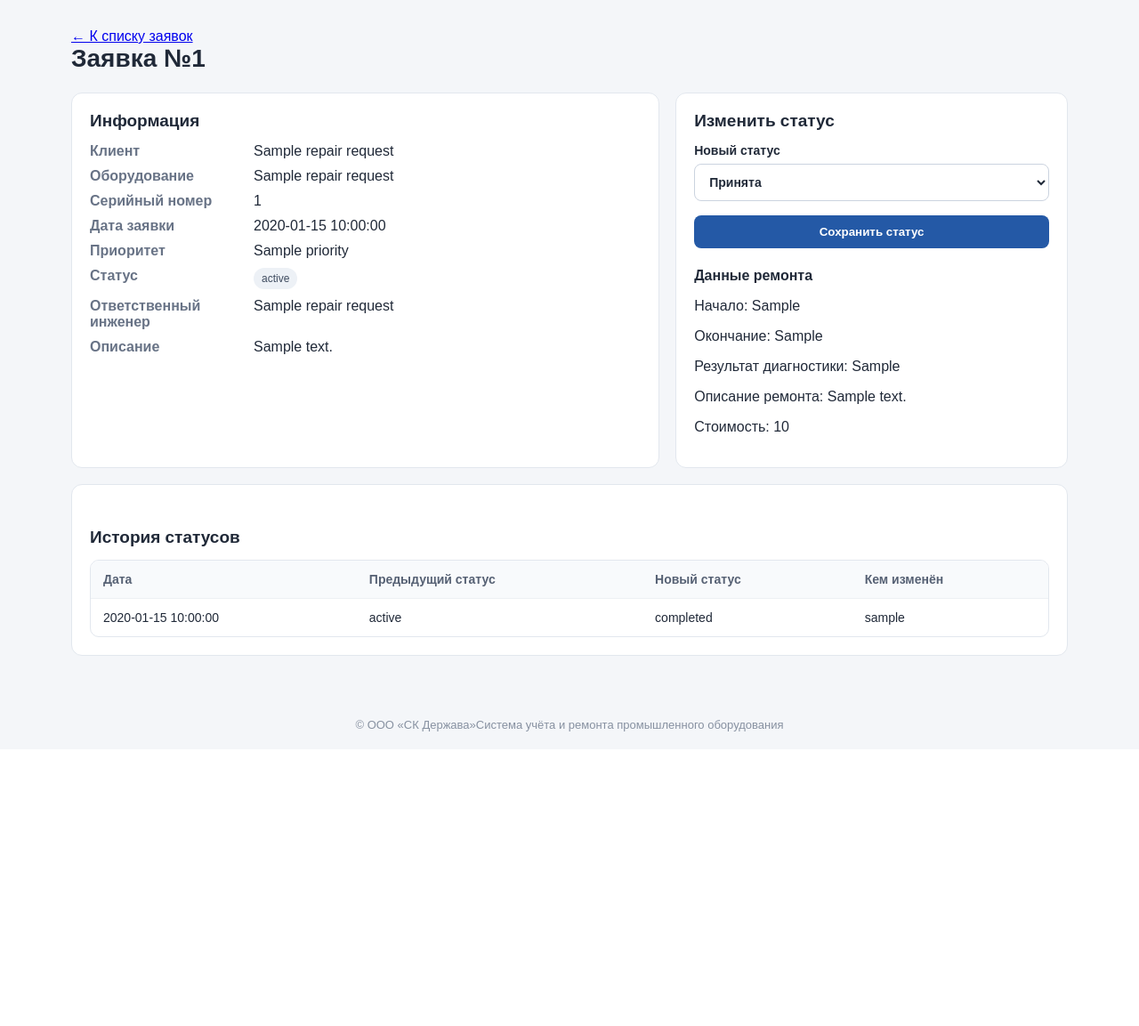
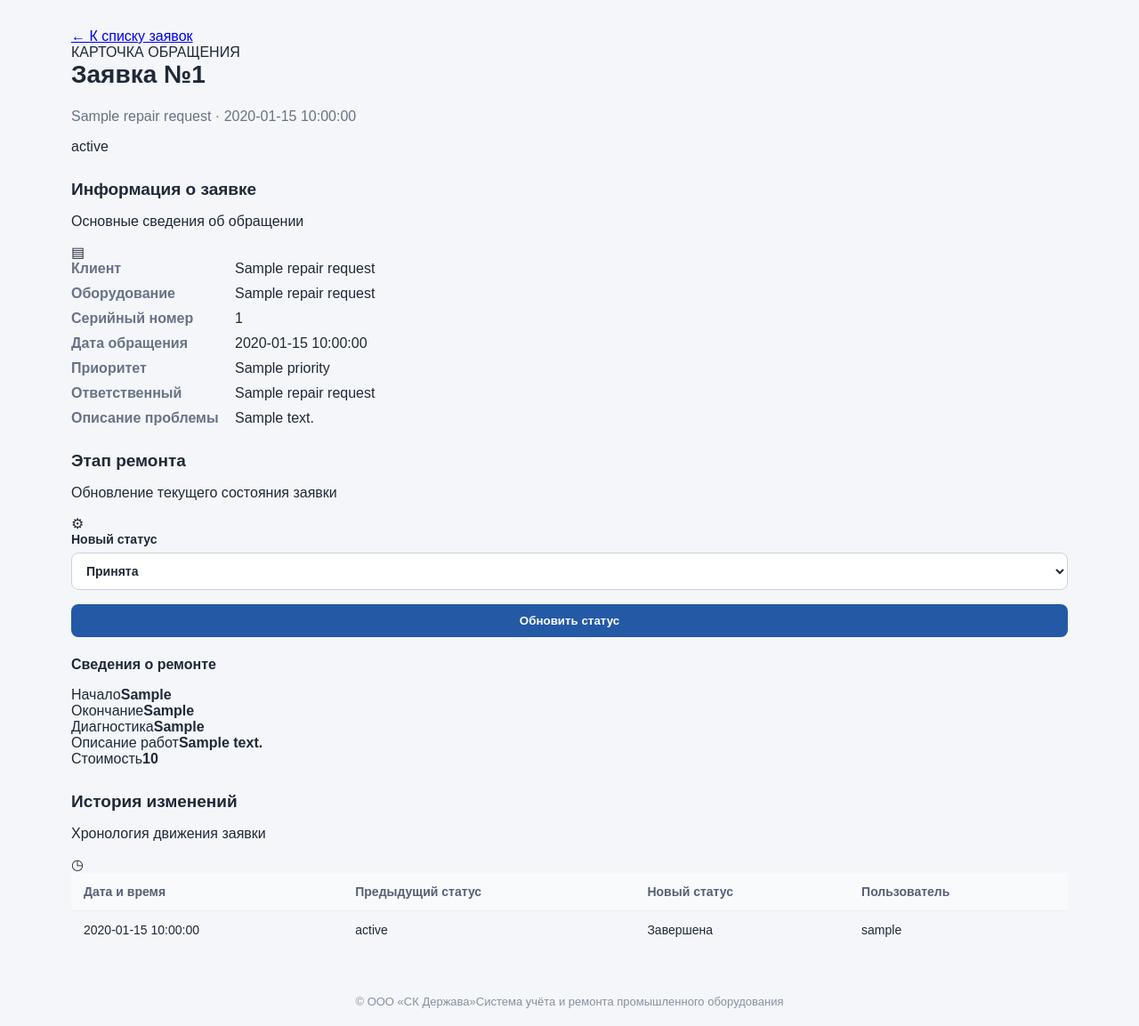
Before and after one commit to RShukrona/UchPrak2026, a Flask app: page /requests/1 in a window 1280 px wide. Shown: the part 69-1222 px from the top of the page at 89% size. Before the commit the page ends 891 px from the top, so only its background shows below. Run offline with Flask 3, Linux system fonts and the light colour scheme; the visitor is signed in with stand-in values (Sample User, id 1); a database or web service that is not in the repository returns one stand-in record (values such as "Sample title"); some libraries are stand-ins or nearby versions.

Commit message:
Redesign interface and improve responsive templates

```diff
--- a/templates/request_detail.html
+++ b/templates/request_detail.html
@@ -1,11 +1,50 @@
 {% extends "base.html" %}
 {% block title %}Заявка №{{ item.request_id }} — СК Держава{% endblock %}
 {% block content %}
-<a href="{{ url_for('dashboard') }}">← К списку заявок</a><h1>Заявка №{{ item.request_id }}</h1>
-<div class="detail-grid"><section class="panel"><h2>Информация</h2><dl>
-<dt>Клиент</dt><dd>{{ item.company_name }}</dd><dt>Оборудование</dt><dd>{{ item.equipment_name }}</dd><dt>Серийный номер</dt><dd>{{ item.serial_number or '—' }}</dd><dt>Дата заявки</dt><dd>{{ item.request_date }}</dd><dt>Приоритет</dt><dd>{{ item.priority }}</dd><dt>Статус</dt><dd><span class="pill">{{ item.request_status }}</span></dd><dt>Ответственный инженер</dt><dd>{{ item.engineer_name or 'Не назначен' }}</dd><dt>Описание</dt><dd class="description">{{ item.problem_description }}</dd></dl></section>
-{% if session.get('role') == 'admin' %}<section class="panel"><h2>Назначить инженера</h2><form method="post" action="{{ url_for('assign_engineer', request_id=item.request_id) }}" class="form-stack"><input type="hidden" name="csrf_token" value="{{ csrf_token() }}"><label>Ответственный инженер<select name="employee_id"><option value="">Не назначен</option>{% for emp in employees %}<option value="{{ emp.employee_id }}" {% if item.assigned_employee_id == emp.employee_id %}selected{% endif %}>{{ emp.full_name }}</option>{% endfor %}</select></label><button class="button" type="submit">Сохранить назначение</button></form></section>{% endif %}
-{% if can_manage %}<section class="panel"><h2>Изменить статус</h2><form method="post" action="{{ url_for('update_status', request_id=item.request_id) }}" class="form-stack"><input type="hidden" name="csrf_token" value="{{ csrf_token() }}"><label>Новый статус<select name="request_status" required><option value="accepted">Принята</option><option value="diagnostics">Диагностика</option><option value="in_repair">В ремонте</option><option value="completed">Завершена</option><option value="rejected">Отклонена</option></select></label><button class="button" type="submit">Сохранить статус</button></form>
-{% if repair %}<h3>Данные ремонта</h3><p>Начало: {{ repair.repair_start or '—' }}</p><p>Окончание: {{ repair.repair_end or '—' }}</p><p>Результат диагностики: {{ repair.diagnostic_result or '—' }}</p><p>Описание ремонта: {{ repair.repair_description or '—' }}</p><p>Стоимость: {{ repair.cost if repair.cost is not none else '—' }}</p>{% endif %}</section>{% endif %}</div>
-<section class="panel"><h2>История статусов</h2><div class="table-wrap"><table><thead><tr><th>Дата</th><th>Предыдущий статус</th><th>Новый статус</th><th>Кем изменён</th></tr></thead><tbody>{% for h in history %}<tr><td>{{ h.changed_at }}</td><td>{{ h.old_status or '—' }}</td><td>{{ h.new_status }}</td><td>{{ h.username or '—' }}</td></tr>{% else %}<tr><td colspan="4" class="empty">История пуста.</td></tr>{% endfor %}</tbody></table></div></section>
+<a class="back-link" href="{{ url_for('dashboard') }}">← К списку заявок</a>
+<section class="page-heading compact"><div><div class="eyebrow"><span class="eyebrow-line"></span> КАРТОЧКА ОБРАЩЕНИЯ</div><h1>Заявка №{{ item.request_id }}</h1><p class="muted">{{ item.equipment_name }} · {{ item.request_date }}</p></div><span class="status-tag status-{{ item.request_status }} large-tag">{{ status_labels.get(item.request_status, item.request_status) }}</span></section>
+<div class="detail-layout">
+  <section class="panel-card">
+    <div class="panel-heading"><div><h2>Информация о заявке</h2><p>Основные сведения об обращении</p></div><span class="panel-heading-icon">▤</span></div>
+    <dl class="detail-list">
+      <dt>Клиент</dt><dd>{{ item.company_name }}</dd>
+      <dt>Оборудование</dt><dd>{{ item.equipment_name }}</dd>
+      <dt>Серийный номер</dt><dd>{{ item.serial_number or '—' }}</dd>
+      <dt>Дата обращения</dt><dd>{{ item.request_date }}</dd>
+      <dt>Приоритет</dt><dd><span class="priority priority-{{ item.priority }}">{{ priority_labels.get(item.priority, item.priority) }}</span></dd>
+      <dt>Ответственный</dt><dd>{{ item.engineer_name or 'Пока не назначен' }}</dd>
+      <dt>Описание проблемы</dt><dd class="description-box">{{ item.problem_description }}</dd>
+    </dl>
+  </section>
+  {% if session.get('role') == 'admin' %}
+  <section class="panel-card">
+    <div class="panel-heading"><div><h2>Ответственный инженер</h2><p>Назначение исполнителя заявки</p></div><span class="panel-heading-icon">♙</span></div>
+    <form method="post" action="{{ url_for('assign_engineer', request_id=item.request_id) }}" class="form-stack">
+      <input type="hidden" name="csrf_token" value="{{ csrf_token() }}">
+      <label>Инженер<select name="employee_id"><option value="">Не назначен</option>{% for emp in employees %}<option value="{{ emp.employee_id }}" {% if item.assigned_employee_id == emp.employee_id %}selected{% endif %}>{{ emp.full_name }}</option>{% endfor %}</select></label>
+      <button class="button button-primary" type="submit">Сохранить назначение</button>
+    </form>
+  </section>
+  {% endif %}
+  {% if can_manage %}
+  <section class="panel-card">
+    <div class="panel-heading"><div><h2>Этап ремонта</h2><p>Обновление текущего состояния заявки</p></div><span class="panel-heading-icon">⚙</span></div>
+    <form method="post" action="{{ url_for('update_status', request_id=item.request_id) }}" class="form-stack">
+      <input type="hidden" name="csrf_token" value="{{ csrf_token() }}">
+      <label>Новый статус<select name="request_status" required><option value="accepted">Принята</option><option value="diagnostics">Диагностика</option><option value="in_repair">В ремонте</option><option value="completed">Завершена</option><option value="rejected">Отклонена</option></select></label>
+      <button class="button button-primary" type="submit">Обновить статус</button>
+    </form>
+    {% if repair %}
+    <div class="repair-summary"><h3>Сведения о ремонте</h3><div><span>Начало</span><strong>{{ repair.repair_start or '—' }}</strong></div><div><span>Окончание</span><strong>{{ repair.repair_end or '—' }}</strong></div><div><span>Диагностика</span><strong>{{ repair.diagnostic_result or 'Не заполнена' }}</strong></div><div><span>Описание работ</span><strong>{{ repair.repair_description or 'Не заполнено' }}</strong></div><div><span>Стоимость</span><strong>{{ repair.cost if repair.cost is not none else '—' }}</strong></div></div>
+    {% endif %}
+  </section>
+  {% endif %}
+</div>
+<section class="panel-card history-card">
+  <div class="panel-heading"><div><h2>История изменений</h2><p>Хронология движения заявки</p></div><span class="panel-heading-icon">◷</span></div>
+  <div class="table-scroll"><table><thead><tr><th>Дата и время</th><th>Предыдущий статус</th><th>Новый статус</th><th>Пользователь</th></tr></thead><tbody>
+  {% for h in history %}<tr><td>{{ h.changed_at }}</td><td>{{ status_labels.get(h.old_status, h.old_status or '—') }}</td><td><span class="status-tag status-{{ h.new_status }}">{{ status_labels.get(h.new_status, h.new_status) }}</span></td><td>{{ h.username or '—' }}</td></tr>
+  {% else %}<tr><td colspan="4" class="empty-cell">История изменений пока пуста.</td></tr>{% endfor %}
+  </tbody></table></div>
+</section>
 {% endblock %}
```
